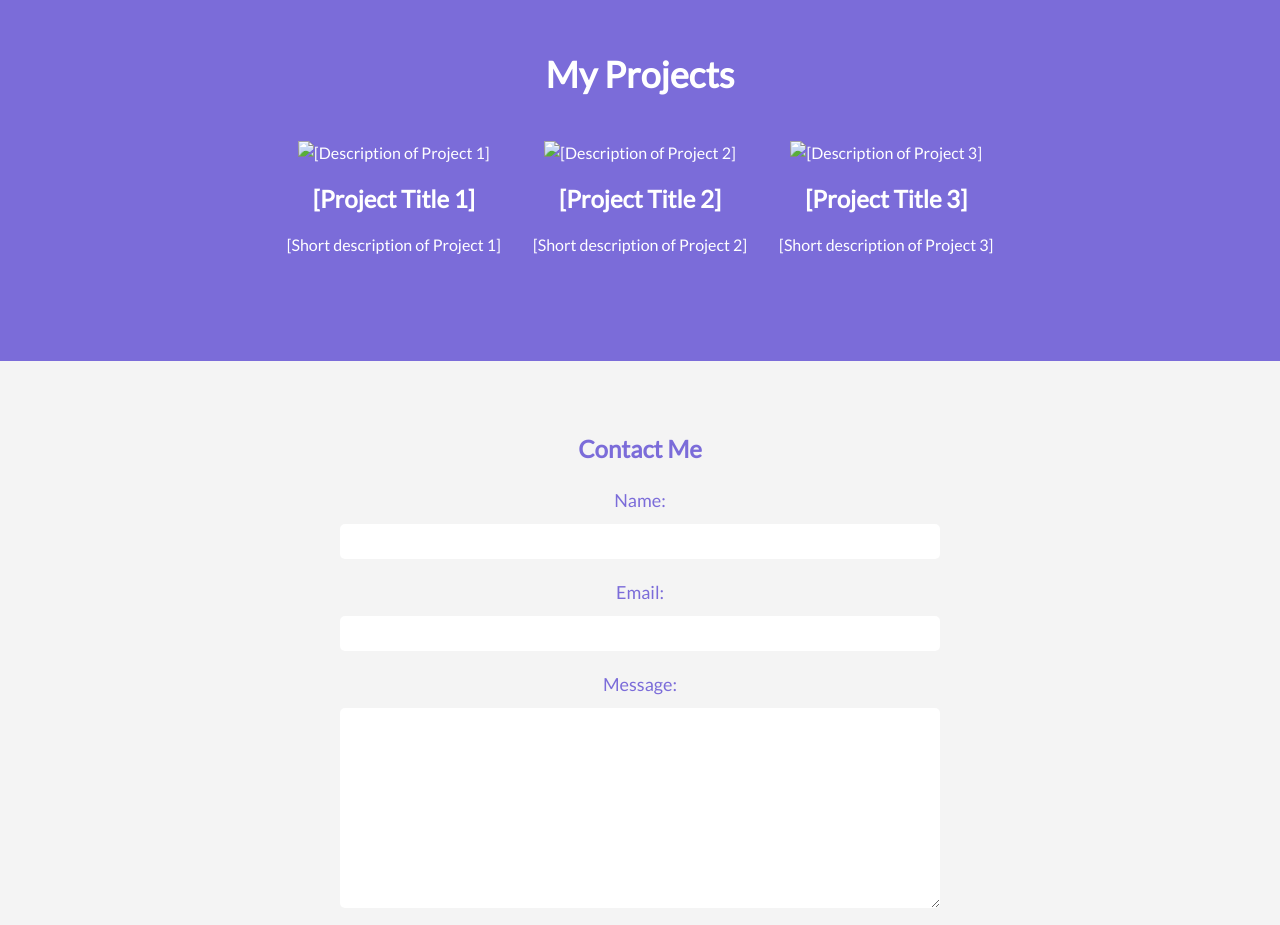
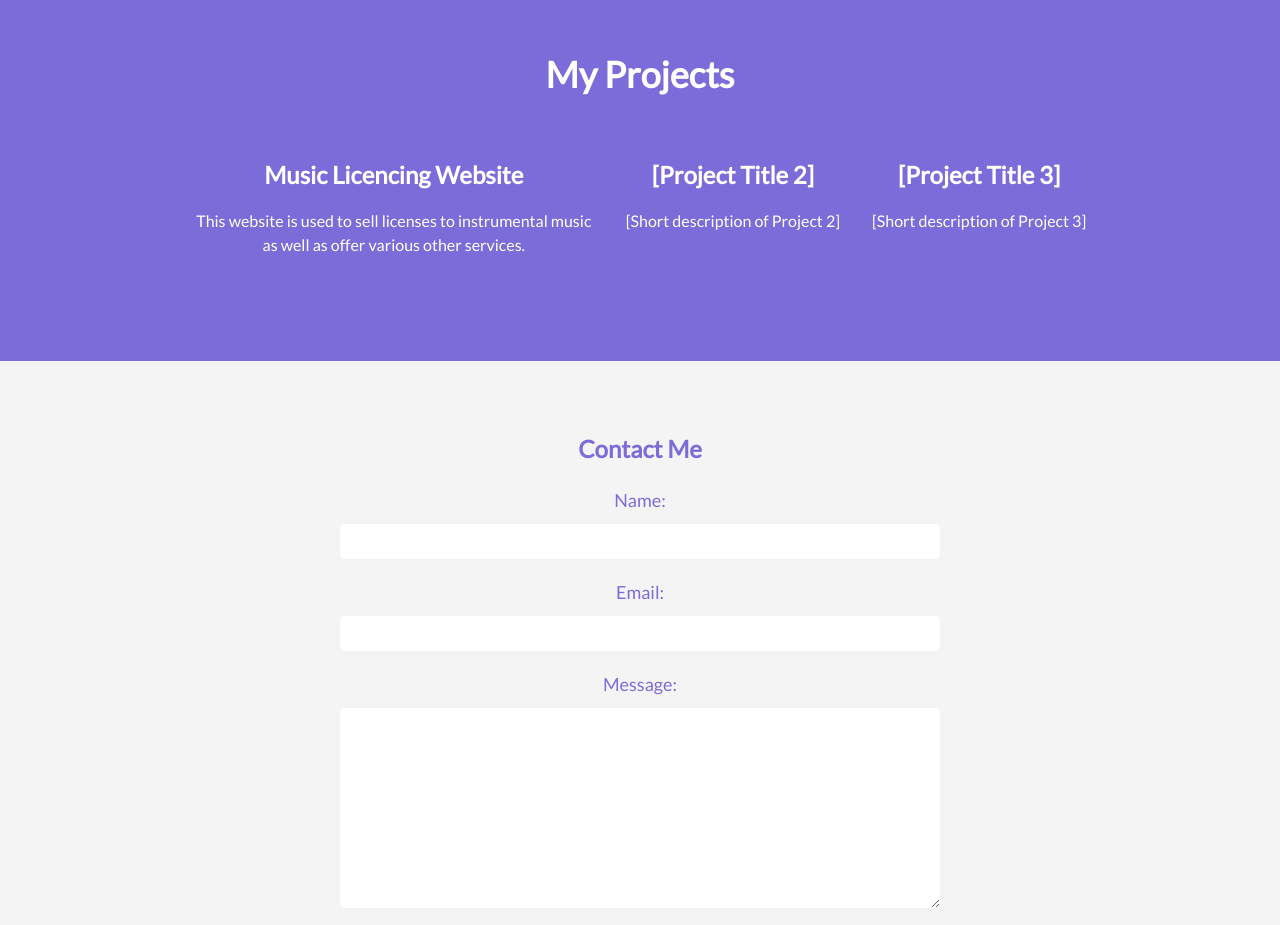
Before and after one commit to masonmohler/personal-projects, a plain HTML site: page index.html in a window 1280 px wide. Shown: the part 920-1845 px from the top of the page. Drawn offline with Linux system fonts and the light colour scheme; a web font is replaced by a local one.

Commit message:
Added first project, trying to get the tiles centered

```diff
--- a/assets/style.css
+++ b/assets/style.css
@@ -161,6 +161,7 @@ nav a {
     display: flex;
     flex-wrap: wrap;
     justify-content: center;
+    align-content: stretch;
     list-style: none;
     margin: 0;
     padding: 0;
--- a/index.html
+++ b/index.html
@@ -38,22 +38,19 @@
 		<h2>My Projects</h2>
 		<ul>
 			<li>
-				<a href="[Link to Project 1]">
-					<img src="[Image for Project 1]" alt="[Description of Project 1]">
-					<h3>[Project Title 1]</h3>
-					<p>[Short description of Project 1]</p>
+				<a href="beat-selling-website/index.html">
+					<h3>Music Licencing Website</h3>
+					<p>This website is used to sell licenses to instrumental music as well as offer various other services.</p>
 				</a>
 			</li>
 			<li>
 				<a href="[Link to Project 2]">
-					<img src="[Image for Project 2]" alt="[Description of Project 2]">
 					<h3>[Project Title 2]</h3>
 					<p>[Short description of Project 2]</p>
 				</a>
 			</li>
 			<li>
 				<a href="[Link to Project 3]">
-					<img src="[Image for Project 3]" alt="[Description of Project 3]">
 					<h3>[Project Title 3]</h3>
 					<p>[Short description of Project 3]</p>
 				</a>
```
Also changed, not shown: beat-selling-website/index.html (added, +14 -0 lines), assets/img/music-bnw.png (added).
